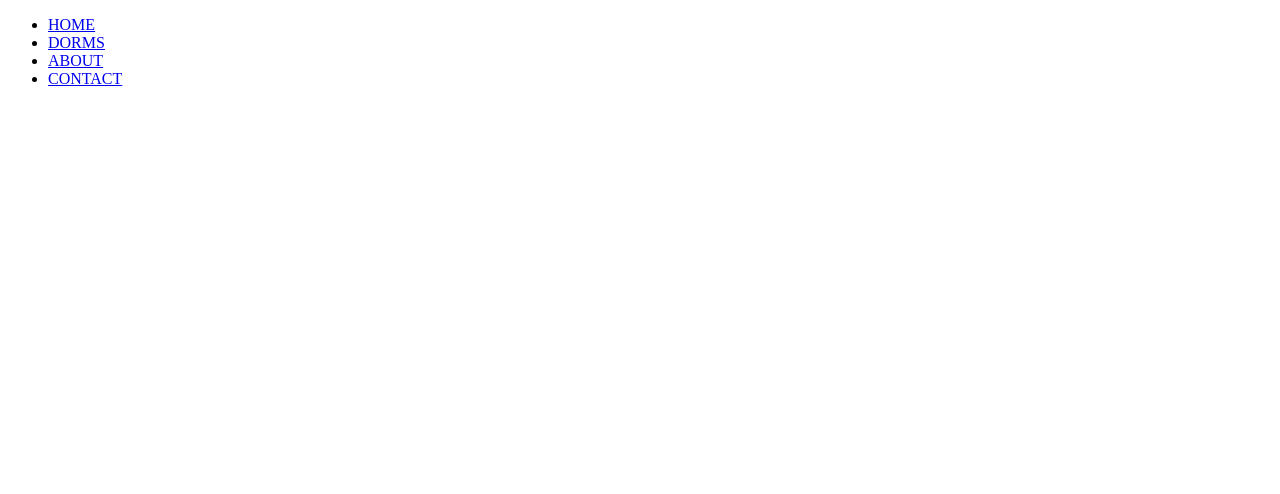
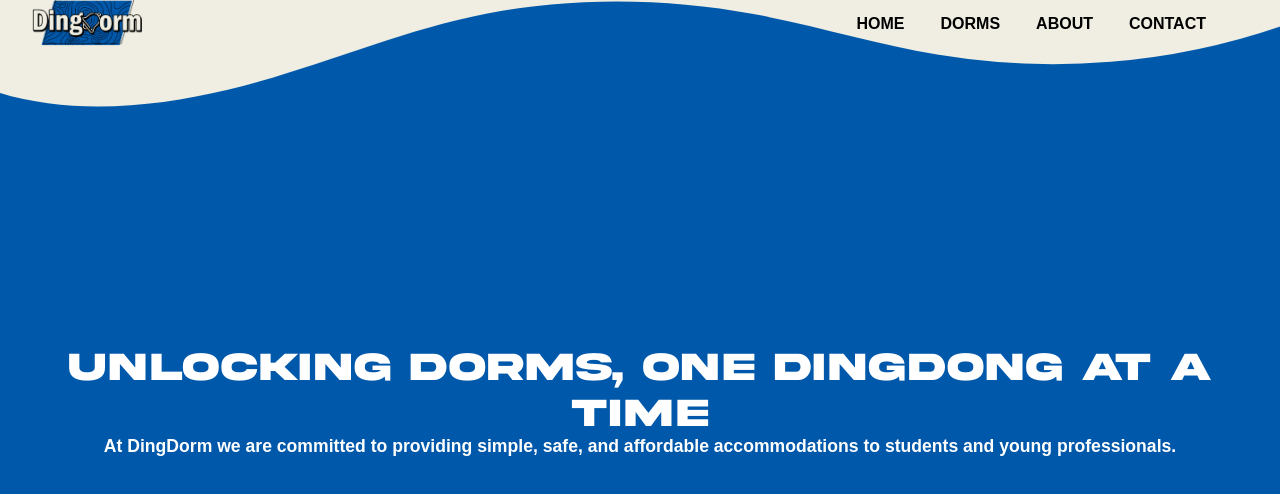
Before and after one commit to PatriusCastro/DingDorm, a plain HTML site: page main.html in a window 1280 px wide. Drawn offline with Linux system fonts and the light colour scheme.

Commit message:
HOME and SVG: DONE

```diff
--- a/main.html
+++ b/main.html
@@ -9,6 +9,10 @@
 <body>
 
   <nav id="nav">
+    <div class="nav-logo">
+      <img src="assets/logo_trans.png">
+    </div>
+
     <div>
       <ul class="nav-links">
         <li><a href="#home">HOME</a></li>
@@ -19,5 +23,20 @@
     </div>
   </nav>
 
+  <section class="home">
+    <div class="home-container">
+      <svg data-name="Layer 1" xmlns="http://www.w3.org/2000/svg" viewBox="0 0 1200 120" preserveAspectRatio="none">
+        <path d="M321.39,56.44c58-10.79,114.16-30.13,172-41.86,82.39-16.72,168.19-17.73,250.45-.39C823.78,31,906.67,72,985.66,92.83c70.05,18.48,146.53,26.09,214.34,3V0H0V27.35A600.21,600.21,0,0,0,321.39,56.44Z" class="shape-fill"></path>
+      </svg>
+      <div class="home-box">
+        <div class="home-text">
+          <h2>Unlocking Dorms, One DingDong at a Time</h2>
+        </div>
+        <p>At DingDorm we are committed to providing simple, safe, and affordable accommodations to students and young professionals.</p>
+      </div>
+
+    </div>
+  </section>
+
 </body>
 </html>
--- a/style.css
+++ b/style.css
@@ -0,0 +1,139 @@
+@font-face {
+    font-family: 'Akira';
+    src: url(assets/fonts/akira.otf);
+}
+
+*{
+    padding: 0;
+    margin: 0;
+    box-sizing: border-box;
+    scroll-behavior: smooth;
+    font-family: 'Scene Pro', sans-serif;
+}
+
+:root{
+    --bg-color: #f0eee2;
+    --text-color: #f0eee2;
+    --main-color: #0058aa;
+    --second-color: #394149;
+    --big-font: 4rem;
+    --h2-font: 2rem;
+    --p-font: 1.1rem;
+}
+
+body{
+    background-color: var(--bg-color);
+    overflow-x: hidden;
+}
+
+nav,
+.nav-links {
+  display: flex;
+  gap: 1rem;
+  list-style: none;
+  padding-right: 4vh;
+  justify-content: space-between;
+  position: relative;
+}
+
+nav {
+  align-items: center;
+  position: absolute;
+  height: 6vh;
+  width: 100%;
+  padding-left: 4vh;
+  transition: .3s;
+  background-color: transparent;
+}
+
+li {
+  position: relative;
+}
+
+.nav-links a {
+  text-decoration: none;
+  font-size: 1rem;
+  color: black;
+  font-weight: 700;
+  padding: 8px 10px;
+}
+
+.nav-links a::after {
+    content: '';
+    position: absolute;
+    width: 0;
+    height: 2px;
+    background-color: var(--main-color);
+    bottom: -9px;
+    left: 0;
+    transition: ease .4s;
+}
+
+.nav-links a:hover{
+    color: var(--main-color);
+}
+
+.nav-links a:hover::after{
+    width: 100%;
+}
+
+.nav-logo img{
+    max-width: 100%;
+    width: 110px;
+    height: auto;
+}
+
+section {
+    height: 100vh;
+    box-sizing: border-box;
+    min-height: fit-content;
+}
+
+#home{
+  display: flex;
+  align-items: center;
+  gap: 5rem;
+}
+
+.home-container{
+    background-color: #0058aa;
+    height: 100%;
+    width: 100%;
+    align-items: center;
+    display: flex;
+    justify-content: center;
+    z-index: -1;
+    position: relative;
+}
+
+.home-container svg{
+    align-self: baseline;
+    position: absolute;
+    display: block;
+    width: calc(100% + 1.3px);
+    height: 116px;
+    transform: rotateY(180deg);
+}
+
+.home-container .shape-fill{
+    fill: var(--bg-color);
+}
+
+.home-box{
+    align-self: center;
+   justify-content: center;
+}
+
+.home-text h2{
+    font-family: 'Akira';
+    font-size: 2.5rem;
+    text-align: center;
+    color: white;
+}
+
+.home-box p{
+    text-align: center;
+    font-weight: 600;
+    font-size: var(--p-font);
+    color: white;
+}
```
Also changed, not shown: assets/fonts/akira.otf (added), assets/logo_trans.png (added), assets/logo_wBG.png (added).
